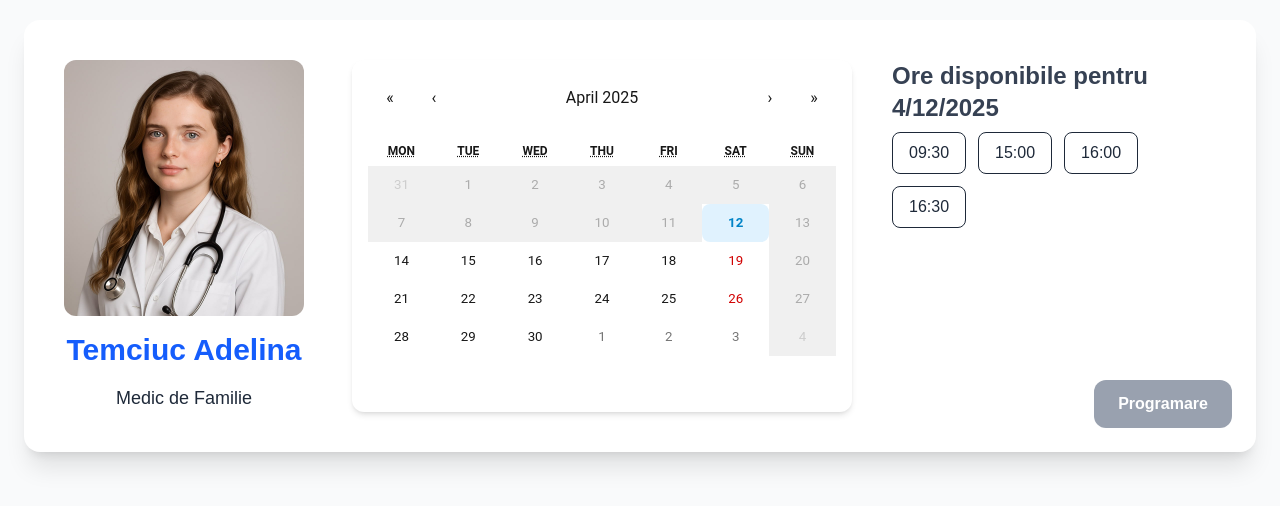
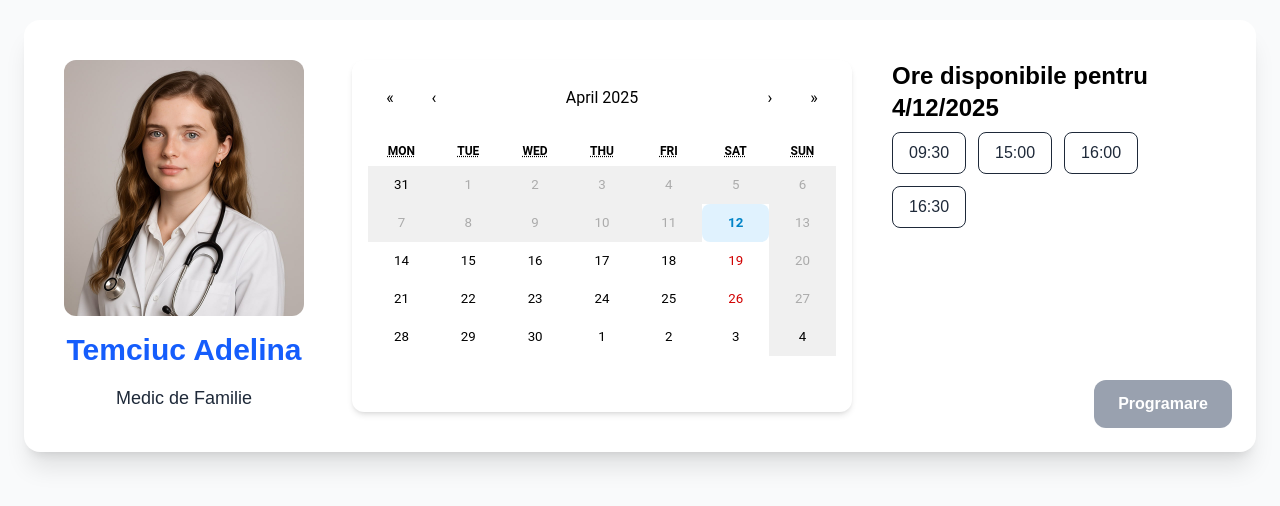
Before and after one commit to IgariokVulcanizare/govtech-25x, a Next.js app in the folder govtech/: page /Components/Medic_de_familie in a window 1280 px wide. Shown: the part 164-670 px from the top of the page. Built offline with nearby package versions, Linux system fonts and the light colour scheme.

Commit message:
changed made for medic de familie

```diff
--- a/govtech/src/app/Components/Medic_de_familie/custom-calendar.css
+++ b/govtech/src/app/Components/Medic_de_familie/custom-calendar.css
@@ -17,3 +17,18 @@
     font-weight: bold;
     border-radius: 8px;
   }
+  /* Remove grey for "neighboringMonth" days (those from previous/next months). */
+.react-calendar__month-view__days__day--neighboringMonth {
+  color: black !important;         /* Force text to black */
+  opacity: 1 !important;           /* Remove faded look */
+}
+
+/* Keep "disabled" days non-clickable but remove grey styling. */
+.react-calendar__tile--disabled {
+  pointer-events: none;            /* If you want them truly disabled */
+  opacity: 1 !important;
+  color: black !important;
+}
+
+/* If you'd rather remove the disabled logic entirely, just remove the tileDisabled prop
+   from your React component. Otherwise, this ensures they won't appear grey. */
--- a/govtech/src/app/Components/Medic_de_familie/page.tsx
+++ b/govtech/src/app/Components/Medic_de_familie/page.tsx
@@ -82,7 +82,7 @@ export default function DoctorScheduleCard() {
         </div>
 
         {/* Calendar + Hours */}
-        <div className="flex flex-col lg:flex-row gap-10 w-full">
+        <div className="flex flex-col lg:flex-row gap-10 w-full text-black">
           {/* Calendar */}
           <Calendar
             onChange={handleDateChange}
@@ -90,7 +90,7 @@ export default function DoctorScheduleCard() {
             tileDisabled={({ date }) => isPastDate(date) || date.getDay() === 0}
             tileClassName={({ date }) => {
               if (isPastDate(date) || date.getDay() === 0) {
-                return 'text-gray-400 pointer-events-none';
+                return 'text-black pointer-events-none';
               }
               return undefined;
             }}
@@ -99,7 +99,7 @@ export default function DoctorScheduleCard() {
 
           {/* Hours */}
           <div className="flex flex-col gap-2">
-            <h3 className="text-2xl font-semibold text-gray-700">
+            <h3 className="text-2xl font-semibold text-black">
               {isSunday
                 ? 'Indisponibil (Duminică)'
                 : `Ore disponibile pentru ${date.toLocaleDateString()}`}
@@ -142,7 +142,7 @@ export default function DoctorScheduleCard() {
       {showPopup && (
         <div className="fixed inset-0 bg-[#B1D6FF] bg-opacity-40 flex items-center justify-center z-50">
           <div className="bg-white p-12 w-[400px] sm:w-[500px] rounded-2xl shadow-2xl text-center space-y-6">
-            <h2 className="text-2xl font-bold text-black-600">Confirmat!</h2>
+            <h2 className="text-2xl font-bold text-black">Confirmat!</h2>
             <p className="text-lg text-gray-700">
               Programare efectuată pentru <br />
               <strong className="text-xl">{date.toLocaleDateString()}</strong> la{' '}
```
